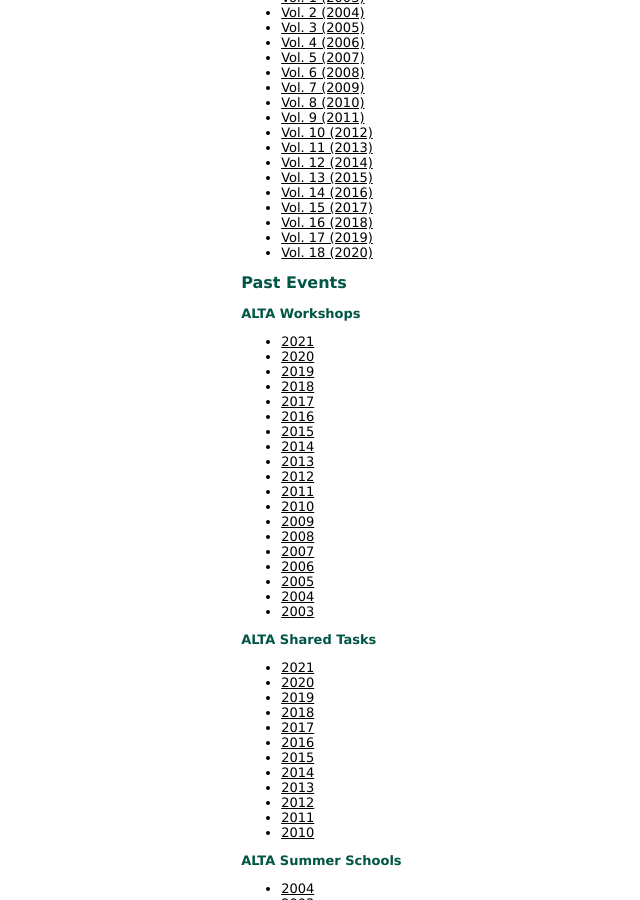
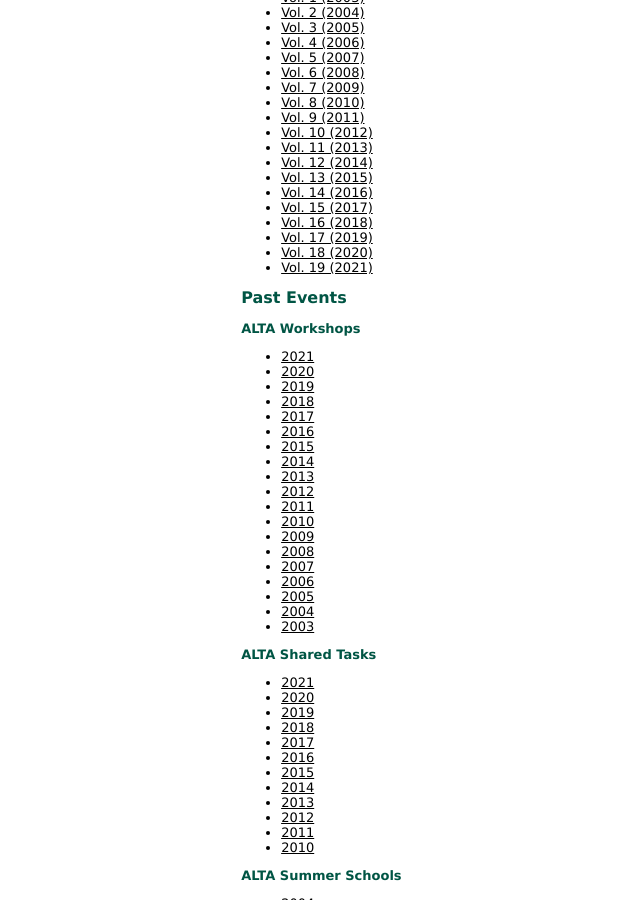
Before and after one commit to altaexec/alta-website, a Jekyll site: the page built from events/index.html, in a window 1280 px wide and 900 px high, scrolled down 586 px. Shown: the whole window, without its empty margins (116-756 px from the left). Built offline with Jekyll 4.4.1, drawn with Linux system fonts in a browser that asks for light colours.

Commit message:
add entry for proceedings year 2021

```diff
--- a/_config.yml
+++ b/_config.yml
@@ -1,6 +1,5 @@
 defaults:
-  -
-    scope:
+  - scope:
       path: ""
       type: "pages"
     values:
@@ -75,4 +74,6 @@
     aclkey: U19
   - year: 2020
     aclkey: U20
+  - year: 2021
+    aclkey: U21
 zeroth_proc_year: 2002
```
